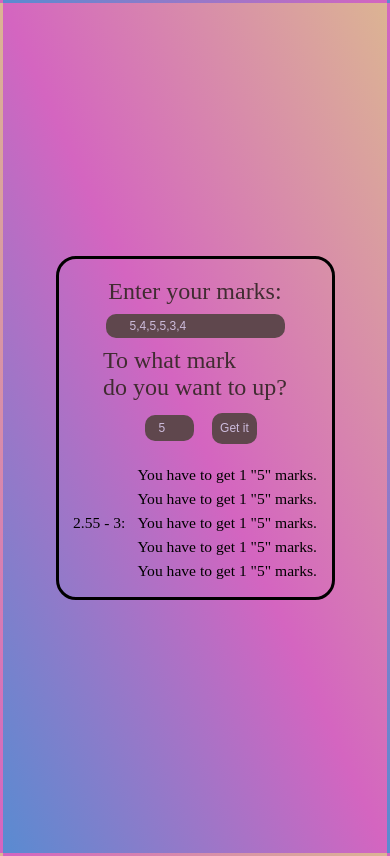
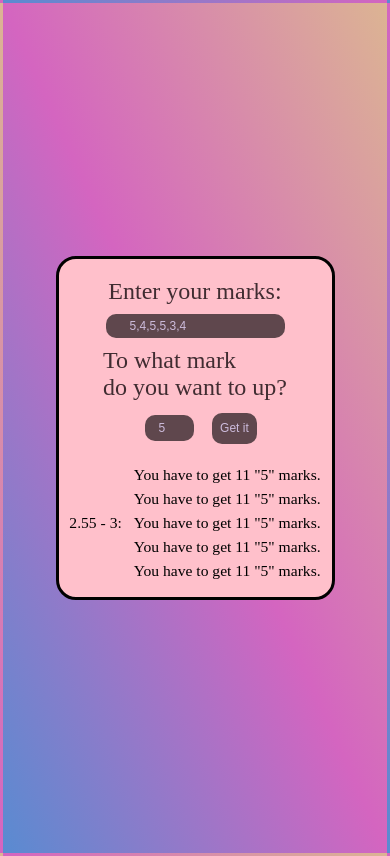
Before and after one commit to alex-sikach/marks-calc, a plain HTML site: page index.html in a window 390 px wide. Drawn offline with Linux system fonts and the light colour scheme.

Commit message:
Update index.html

```diff
--- a/index.html
+++ b/index.html
@@ -159,19 +159,19 @@
 			.box {	font-size: .80em;	min-height: 40vh; min-width: 70vw; }
 		}
 		@media  screen and (min-width: 600px) and (max-width: 699.9999999px) {
-			.box {	font-size: .80em;	min-height: 40vh; min-width: 70vw; }
+			.box {	font-size: .80em;	min-height: 40vh; min-width: 70vw; background: #000; }
 		}
 		@media  screen and (min-width: 500px) and (max-width: 599.9999999px) {
-			.box {	font-size: .80em;	min-height: 40vh; min-width: 70vw; }
+			.box {	font-size: .80em;	min-height: 40vh; min-width: 70vw; background: red; }
 		}
 		@media  screen and (min-width: 400px) and (max-width: 499.9999999px) {
-			.box {	font-size: .80em;	min-height: 40vh; min-width: 70vw; }
+			.box {	font-size: .80em;	min-height: 40vh; min-width: 70vw; background: yellow; }
 		}
 		@media  screen and (min-width: 300px) and (max-width: 399.9999999px) {
-			.box {	font-size: .75em;	min-height: 40vh; min-width: 70vw; }
+			.box {	font-size: .75em;	min-height: 40vh; min-width: 70vw; background: pink; }
 		}
 		@media  screen and (max-width: 299.9999999px) {
-			.box {	font-size: .60em;	min-height: 40vh; min-width: 70vw; }
+			.box {	font-size: .60em;	min-height: 40vh; min-width: 70vw; background: blue; }
 		}
 		@media  screen and (min-width: 250px) and (max-width: 350px) {
 			.way-text, .text > p { font-size: 1.1em; }
@@ -203,11 +203,11 @@
 					<p class="way-text">2.55 - 3:</p>
 				</div>
 				<div class="text">
-					<p class="text">You have to get 1 "5" marks.</p>
-					<p class="text">You have to get 1 "5" marks.</p>
-					<p class="text">You have to get 1 "5" marks.</p>
-					<p class="text">You have to get 1 "5" marks.</p>
-					<p class="text">You have to get 1 "5" marks.</p>
+					<p class="text">You have to get 11 "5" marks.</p>
+					<p class="text">You have to get 11 "5" marks.</p>
+					<p class="text">You have to get 11 "5" marks.</p>
+					<p class="text">You have to get 11 "5" marks.</p>
+					<p class="text">You have to get 11 "5" marks.</p>
 				</div>
 			</div>
 
```
